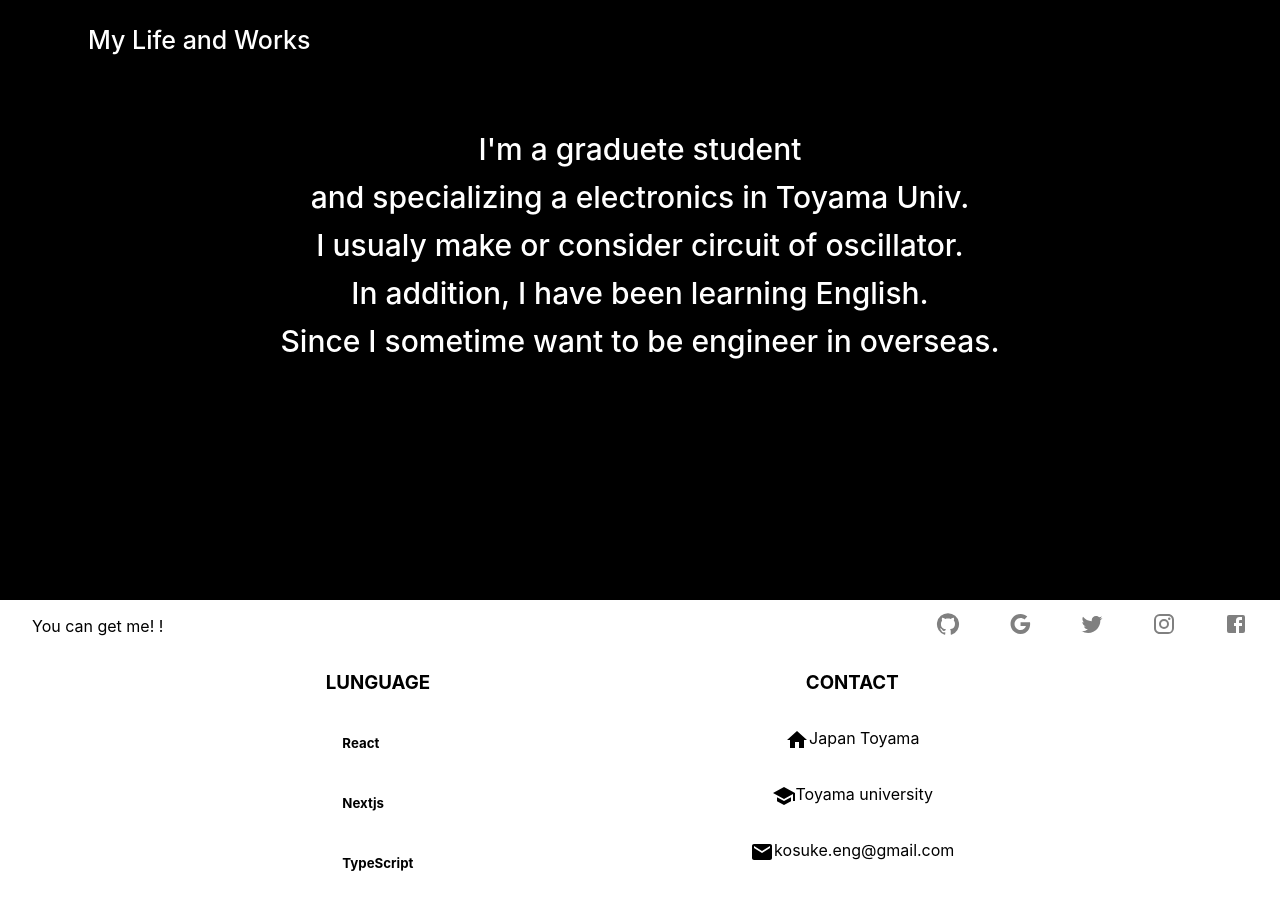
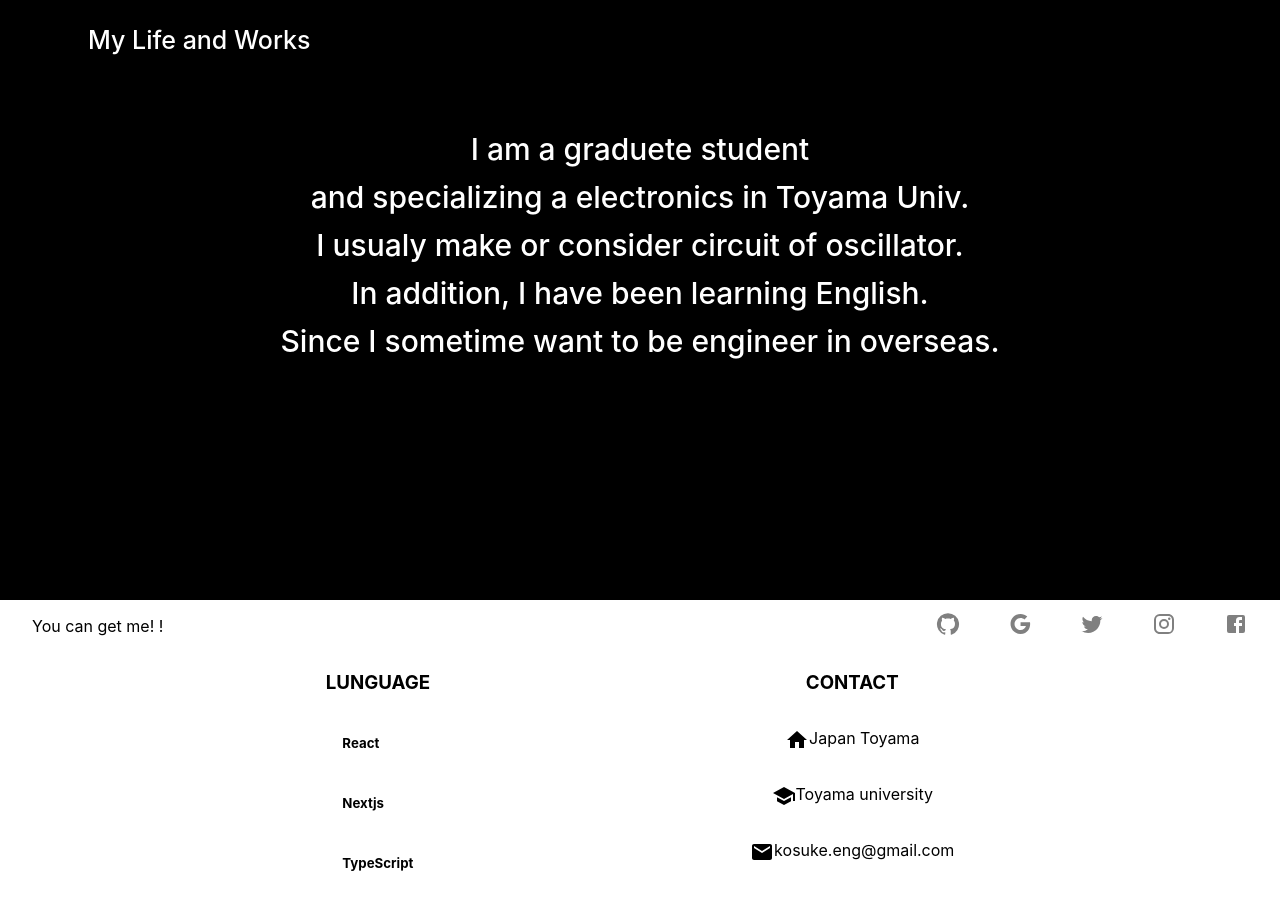
Before and after one commit to Logarithm1729/My_Profile_app, a Next.js app: page / in a window 1280 px wide. Shown: the part 1800-2717 px from the top of the page. Built offline with nearby package versions, Linux system fonts and the light colour scheme.

Commit message:
fixing single quote

```diff
--- a/src/pages/about/index.tsx
+++ b/src/pages/about/index.tsx
@@ -54,12 +54,12 @@ const Index = () => {
           <Box className="About">
             <h2>About me</h2>
             <p className={styles.profile__content}>
-              I'm a graduate student of toyama university. My interesting field
+              I&#39;m a graduate student of toyama university. My interesting field
               is Web technology, Mearchine Learning. I have been learning
               Machine learnging using Python and TensorFlow. I analyzed image,
               natural language. It is impressed for me. Now, I learn and work
               web technology such as Next.js, Rest Framework API, Programming
-              Competition. If you are ok, let's see video below. This video is
+              Competition. If you are ok, let&#39;s see video below. This video is
               introducing a web app that I created.
             </p>
             <Box
@@ -73,6 +73,7 @@ const Index = () => {
                 <a
                   href="https://www.youtube.com/watch?v=dMcffr7eMzc"
                   target="_blank"
+                  rel="noreferrer"
                   style={{ textDecoration: "none", color: "white" }}
                 >
                   watch video
--- a/src/pages/index.tsx
+++ b/src/pages/index.tsx
@@ -71,7 +71,7 @@ export default function Index() {
         >
           <h2 className={styles.sub__title}>My Life and Works</h2>
           <p className={styles.sub__content}>
-            I'm a graduete student
+            I am a graduete student
             <br />
             and specializing a electronics in Toyama Univ.
             <br />
```
